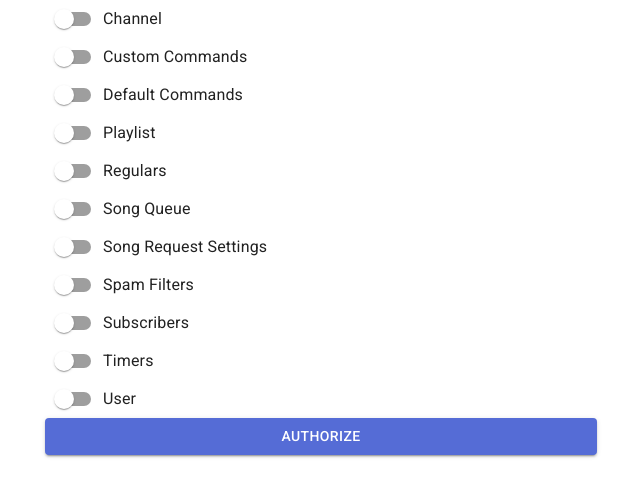
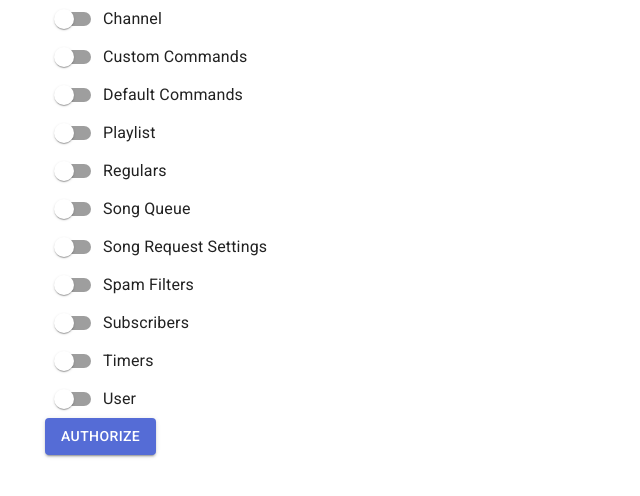
Before and after one commit to redbeardymcgee/nightbot-exporter, a React (Create React App) app: page / in a window 1280 px wide. Shown: the top 496 px of the page, without its empty margins (319-959 px from the left). Built offline with nearby package versions, Linux system fonts and the light colour scheme.

Commit message:
put the button in a container

```diff
--- a/src/components/NightbotAuthButton.js
+++ b/src/components/NightbotAuthButton.js
@@ -1,5 +1,5 @@
 import React from "react"
-import Button from "@mui/material/Button"
+import { Button, Box } from "@mui/material"
 
 const SCOPE = [
   "channel",
@@ -26,11 +26,13 @@ const URL = `https://api.nightbot.tv/oauth2/authorize?${PARAMS.toString()}`
 
 export function NightbotAuthButton() {
   return (
+    <Box>
       <Button
         variant="contained"
         href={URL}
       >
         Authorize
       </Button>
+    </Box>
   )
 }
```
Lines whose indentation alone changed are shown as unchanged.
